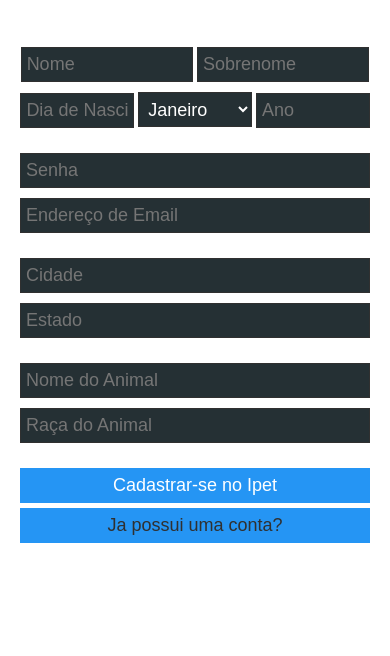
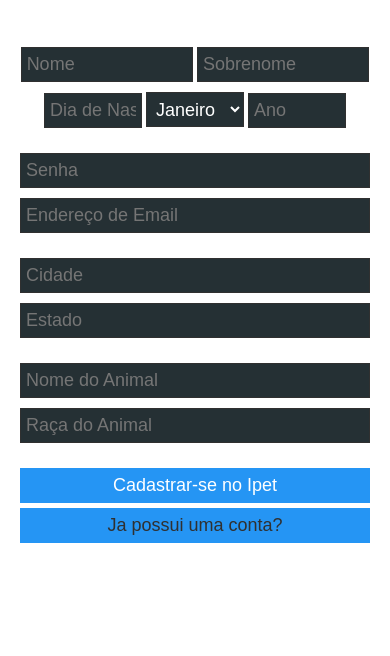
Before and after one commit to GabrielSilvaBacchetti/iPet, a plain HTML site: page CadastroTutor.html in a window 390 px wide. Shown: the part 188-844 px from the top of the page. Drawn offline with Linux system fonts and the light colour scheme.

Commit message:
Update style.css

```diff
--- a/style.css
+++ b/style.css
@@ -179,7 +179,7 @@
 	}
 
 	#regInTutor .linha2{
-       	width: 32.5%;
+       	width: 28%;
 	}
 
 	#regInTutor .regButton{
```
